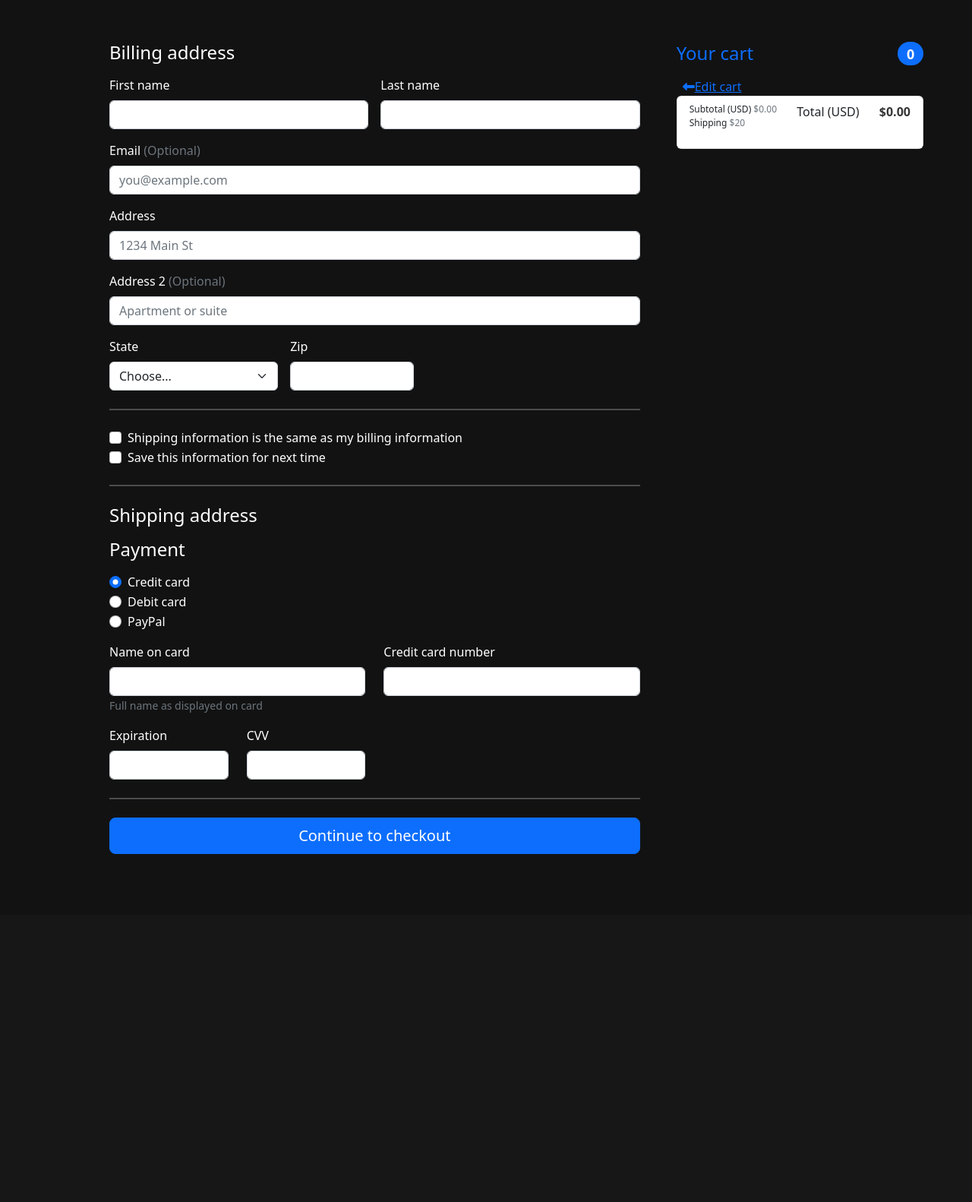
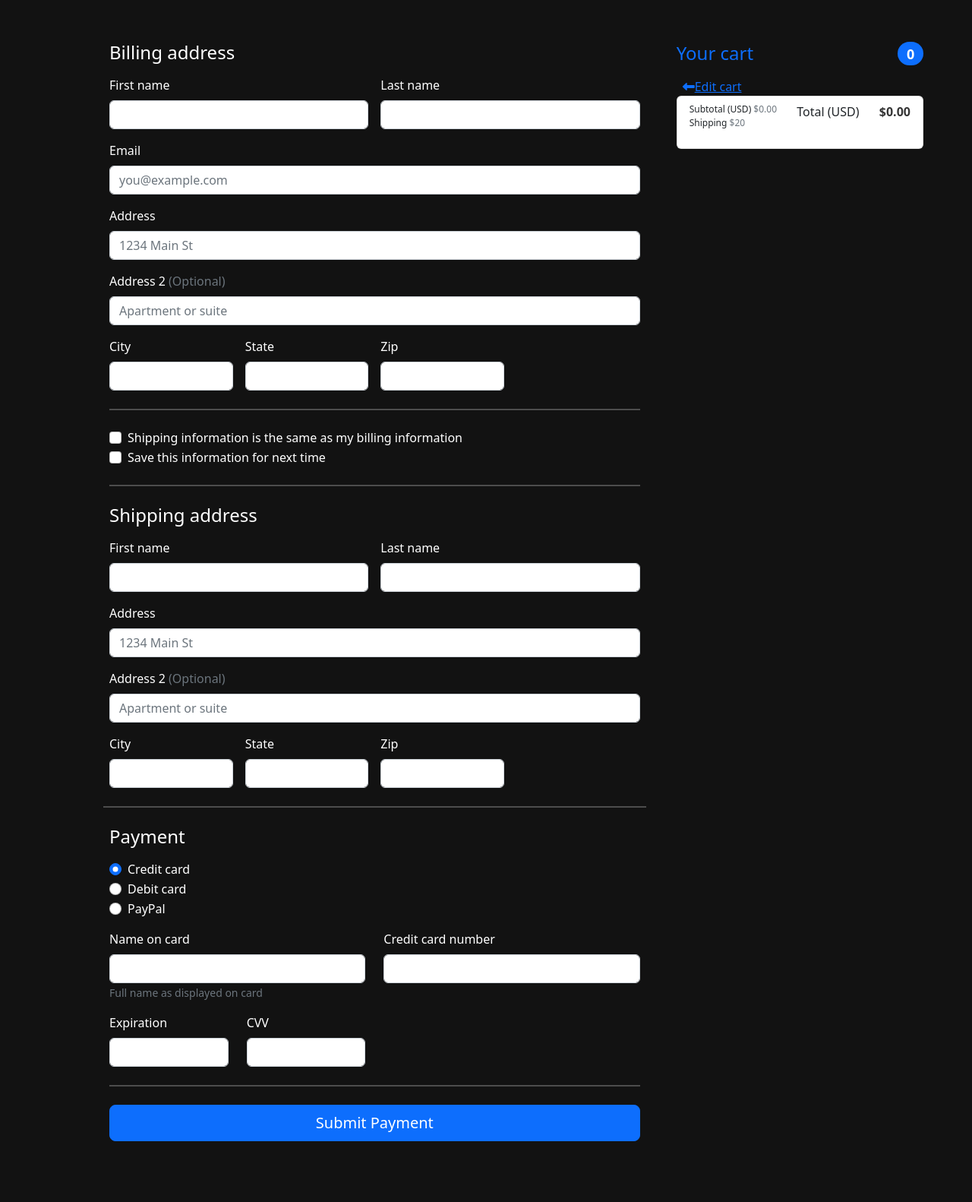
Before and after one commit to Candyce10/jess_shop, a Django app: page /cart/checkout/ in a window 1280 px wide. Shown: the part 239-1821 px from the top of the page at 76% size. Before the commit the page ends 1363 px from the top, so only its background shows below. Run offline with Django 4.2, Linux system fonts and the light colour scheme; some libraries are stand-ins or nearby versions.

Commit message:
transaction completed through json

```diff
--- a/main_app/static/styles/main.css
+++ b/main_app/static/styles/main.css
@@ -77,7 +77,3 @@ p {
     height: 100vh !important;
     }
     }
-
-  #ship-info {
-    display: none;
-  }
--- a/main_app/templates/checkout.html
+++ b/main_app/templates/checkout.html
@@ -52,7 +52,7 @@
             <div class="row g-3">
               <div class="col-sm-6">
                 <label for="firstName" class="form-label">First name</label>
-                <input type="text" class="form-control" id="firstName" placeholder="" value="" required>
+                <input type="text" class="form-control" id="firstName" placeholder="" name="fname" required>
                 <div class="invalid-feedback">
                   Valid first name is required.
                 </div>
@@ -60,7 +60,7 @@
 
               <div class="col-sm-6">
                 <label for="lastName" class="form-label">Last name</label>
-                <input type="text" class="form-control" id="lastName" placeholder="" value="" required>
+                <input type="text" class="form-control" id="lastName" placeholder="" name="lname" required>
                 <div class="invalid-feedback">
                   Valid last name is required.
                 </div>
@@ -68,8 +68,8 @@
 
 
               <div class="col-12">
-                <label for="email" class="form-label">Email <span class="text-muted">(Optional)</span></label>
-                <input type="email" class="form-control" id="email" placeholder="you@example.com">
+                <label for="email" class="form-label">Email</label>
+                <input type="email" class="form-control" id="email" name="email" placeholder="you@example.com">
                 <div class="invalid-feedback">
                   Please enter a valid email address for shipping updates.
                 </div>
@@ -77,7 +77,7 @@
 
               <div class="col-12">
                 <label for="address" class="form-label">Address</label>
-                <input type="text" class="form-control" id="address" placeholder="1234 Main St" required>
+                <input type="text" class="form-control" id="address" name="address" placeholder="1234 Main St" required>
                 <div class="invalid-feedback">
                   Please enter your shipping address.
                 </div>
@@ -85,24 +85,30 @@
 
               <div class="col-12">
                 <label for="address2" class="form-label">Address 2 <span class="text-muted">(Optional)</span></label>
-                <input type="text" class="form-control" id="address2" placeholder="Apartment or suite">
+                <input type="text" class="form-control" id="address2" name="address2" placeholder="Apartment or suite">
               </div>
 
 
-              <div class="col-md-4">
+              <div class="col-md-3">
+                <label for="city" class="form-label">City</label>
+                <input type="text" class="form-control" id="city" name="city" placeholder="" required>
+                <div class="invalid-feedback">
+                    Please provide a valid city.
+                </div>
+                </div>
+
+              <div class="col-md-3">
                 <label for="state" class="form-label">State</label>
-                <select class="form-select" id="state" required>
-                  <option value="">Choose...</option>
-                  <option>California</option>
-                </select>
+                <input type="text" class="form-control" id="state" name="state" placeholder="" required>
                 <div class="invalid-feedback">
                     Please provide a valid state.
+
                 </div>
               </div>
 
               <div class="col-md-3">
                 <label for="zip" class="form-label">Zip</label>
-                <input type="text" class="form-control" id="zip" placeholder="" required>
+                <input type="text" class="form-control" id="zip" name="zipcode" placeholder="" required>
                 <div class="invalid-feedback">
                   Zip code required.
                 </div>
@@ -128,7 +134,7 @@
             <div class="row g-3" id="ship-info">
                 <div class="col-sm-6">
                   <label for="firstName" class="form-label">First name</label>
-                  <input type="text" class="form-control" id="firstName" placeholder="" value="" required>
+                  <input type="text" class="form-control" id="firstName" placeholder="" name="fname" value="" required>
                   <div class="invalid-feedback">
                     Valid first name is required.
                   </div>
@@ -136,7 +142,7 @@
 
                 <div class="col-sm-6">
                   <label for="lastName" class="form-label">Last name</label>
-                  <input type="text" class="form-control" id="lastName" placeholder="" value="" required>
+                  <input type="text" class="form-control" id="lastName" placeholder="" name="lname" value="" required>
                   <div class="invalid-feedback">
                     Valid last name is required.
                   </div>
@@ -145,7 +151,7 @@
 
                 <div class="col-12">
                   <label for="address" class="form-label">Address</label>
-                  <input type="text" class="form-control" id="address" placeholder="1234 Main St" required>
+                  <input type="text" class="form-control" id="address" name="address" placeholder="1234 Main St" required>
                   <div class="invalid-feedback">
                     Please enter your shipping address.
                   </div>
@@ -153,18 +159,24 @@
 
                 <div class="col-12">
                   <label for="address2" class="form-label">Address 2 <span class="text-muted">(Optional)</span></label>
-                  <input type="text" class="form-control" id="address2" placeholder="Apartment or suite">
+                  <input type="text" class="form-control" id="address2" name="address2" placeholder="Apartment or suite">
                 </div>
 
 
-                <div class="col-md-4">
+                <div class="col-md-3">
+                    <label for="city" class="form-label">City</label>
+                    <input type="text" class="form-control" id="city" name="city" placeholder="" required>
+                    <div class="invalid-feedback">
+                        Please provide a valid city.
+                    </div>
+                </div>
+
+                <div class="col-md-3">
                     <label for="state" class="form-label">State</label>
-                  <select class="form-select" id="state" required>
-                    <option value="">Choose...</option>
-                    <option>California</option>
-                  </select>
+                    <input type="text" class="form-control" id="state" name="state" placeholder="" required>
                     <div class="invalid-feedback">
                         Please provide a valid state.
+
                     </div>
                 </div>
 
@@ -234,7 +246,7 @@
 
             <hr class="my-4">
 
-            <button class="w-100 btn btn-primary btn-lg" type="submit">Continue to checkout</button>
+            <button class="w-100 btn btn-primary btn-lg" id="make-payment" type="submit">Submit Payment</button>
           </form>
         </div>
       </div>
@@ -246,6 +258,7 @@
 
 </div>
 <script type="text/javascript">
+    const total = '{{order.get_cart_total|floatformat:2}}'
     const checkbox = document.getElementById('same-address');
 
     const box = document.getElementById('ship-info');
@@ -260,6 +273,61 @@ checkbox.addEventListener('click', function handleClick() {
         shipTitle.style.display = 'initial';
     }
     });
+
+    document.getElementById('make-payment').addEventListener('click', function(e){
+        submitFormData()
+    })
+    function submitFormData(){
+        console.log('payment clicked')
+
+        const billingInfo = {
+            'fname':null,
+            'lname':null,
+            'email':null,
+            'total': total,
+            'address':null,
+            'address2':null,
+            'city':null,
+            'state': null,
+            'zipcode': null,
+        }
+        const shippingInfo = {
+            'fname':null,
+            'lname':null,
+            'address':null,
+            'address2': null,
+            'city':null,
+            'state': null,
+            'zipcode': null,
+        }
+
+        if(user == 'AnonymousUser'){
+            billingInfo.fname = form.fname.value
+            billingInfo.lname = form.lname.value
+            billingInfo.email = form.email.value
+            billingInfo.address = form.address.value
+            billingInfo.address2 = form.address2.value
+            billingInfo.city = form.city.value
+            billingInfo.state = form.state.value
+            billingInfo.zipcode = form.zipcode.value
+        }
+
+        var url ='/process_order/'
+        fetch(url,{
+            method: 'POST',
+            headers: {
+                'Content-Type':'application/json',
+                'X-CSRFToken': csrftoken,
+            },
+            body:JSON.stringify({'form': billingInfo, 'shipping': shippingInfo}),
+        })
+        .then((response) => response.json())
+        .then((data)=>{
+            console.log('success:', data);
+            alert('transaction completed');
+            window.location.href = "{% url 'home' %}"
+        })
+    }
 </script>
 
 
--- a/main_app/urls.py
+++ b/main_app/urls.py
@@ -10,5 +10,6 @@ urlpatterns = [
     path('cart/', views.cart, name="cart"),
     path('cart/checkout/', views.checkout, name="checkout"),
     path('update_item/', views.updateItem, name="update_item"),
+    path('process_order/', views.processOrder, name="process_order"),
 
 ]
--- a/main_app/views.py
+++ b/main_app/views.py
@@ -140,3 +140,8 @@ def updateItem(request):
         orderItem.delete()
 
     return JsonResponse('Item was added', safe = False)
+
+
+def processOrder(request):
+    print('Data:', request.body)
+    return JsonResponse('payment submitted', safe=False)
```
Also changed, not shown: main_app/models.py (+15 -0 lines), main_app/migrations/0010_shippingaddress_address2_billingaddress.py (added). Lines whose indentation alone changed are shown as unchanged.
